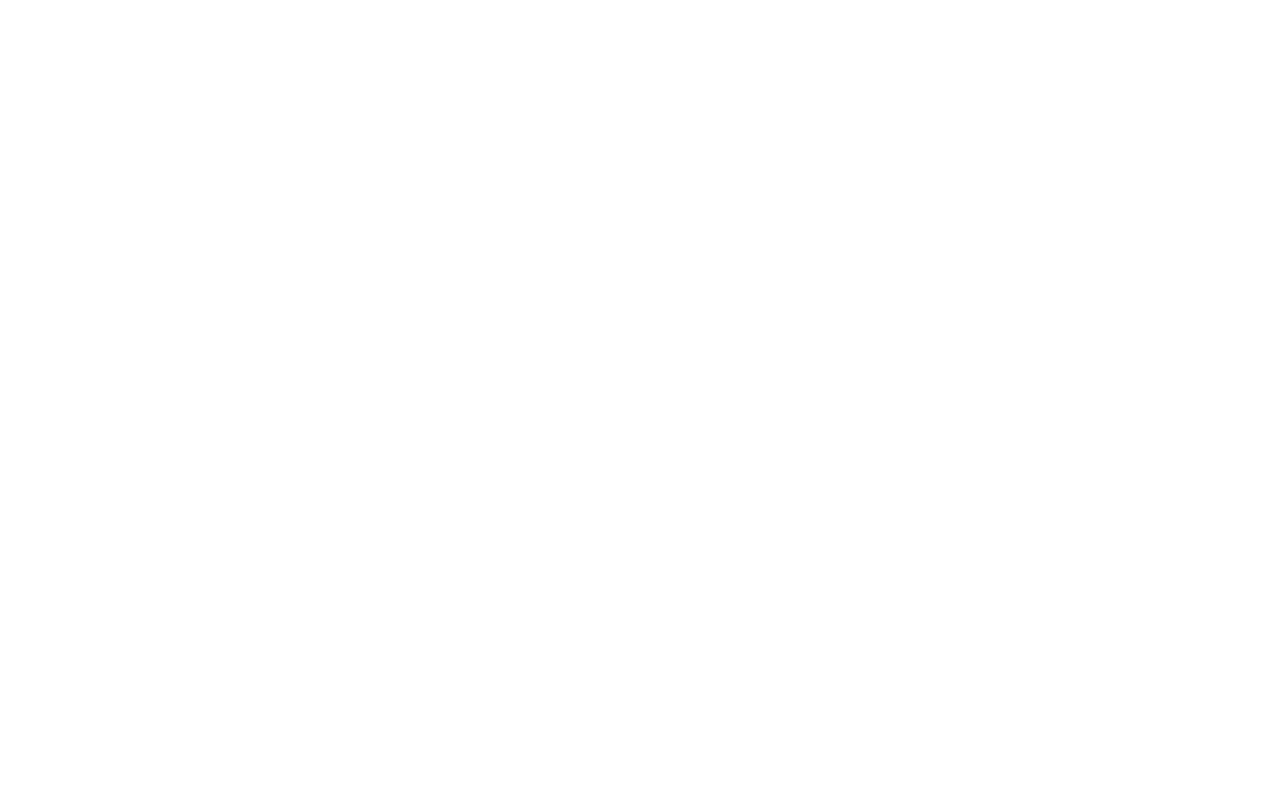
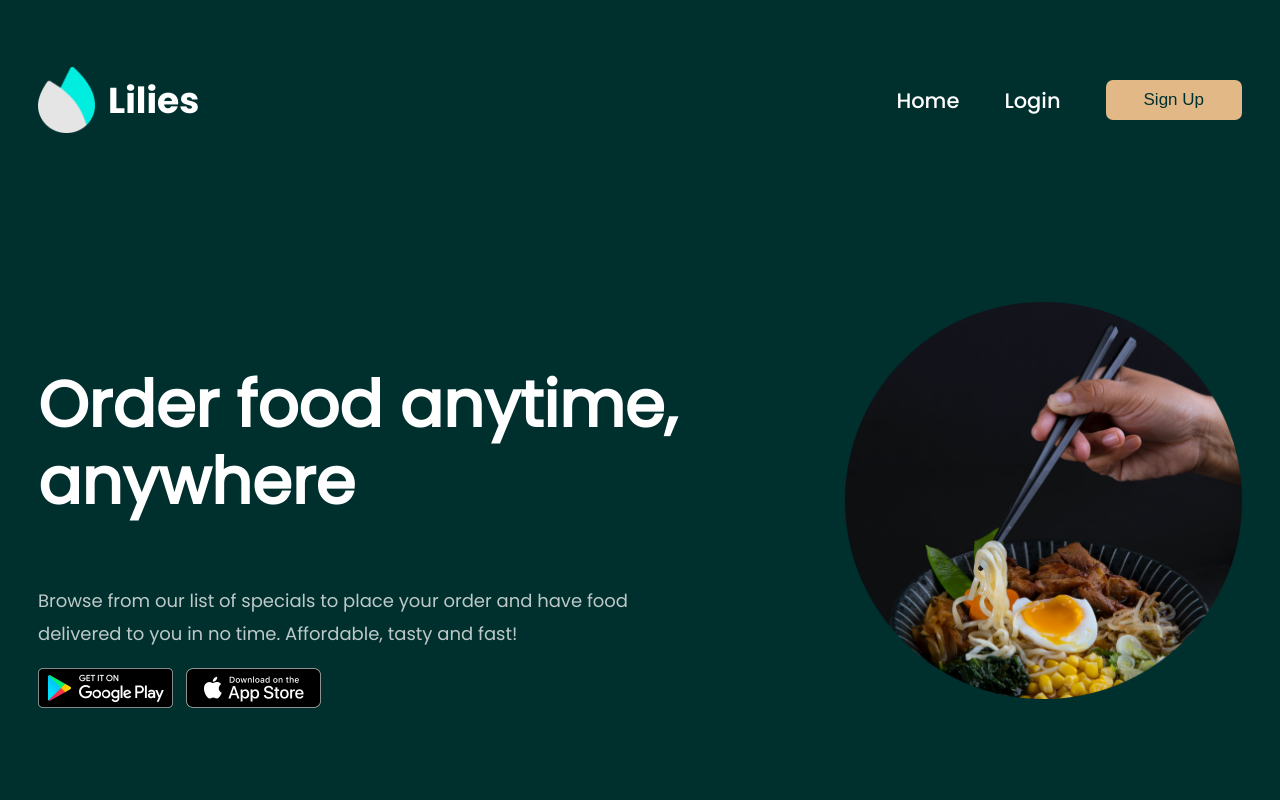
Before and after one commit to RafoPoghosyan/site-name, a React (Create React App) app: page / in a window 1280 px wide. Before the commit this address had no page. Shown: the top 800 px of the page. Built offline with nearby package versions, Linux system fonts and the light colour scheme.

Commit message:
maybe last

```diff
--- a/src/App.js
+++ b/src/App.js
@@ -6,9 +6,9 @@
 
 function App() {
   return (
-        <BrowserRouter>
+        <BrowserRouter basename={process.env.PUBLIC_URL}>
             <Routes>
-                <Route exact path='/food' element={<Home/>} />
+                <Route exact path='/' element={<Home/>} />
                 <Route exact path='/dashboard' element={<Dashboard/>}/>
             </Routes>
         </BrowserRouter>
```
